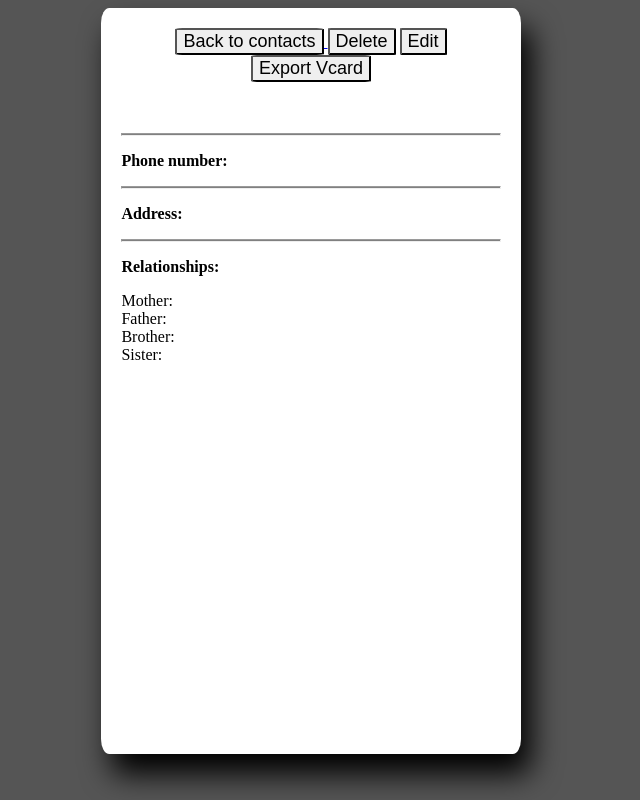
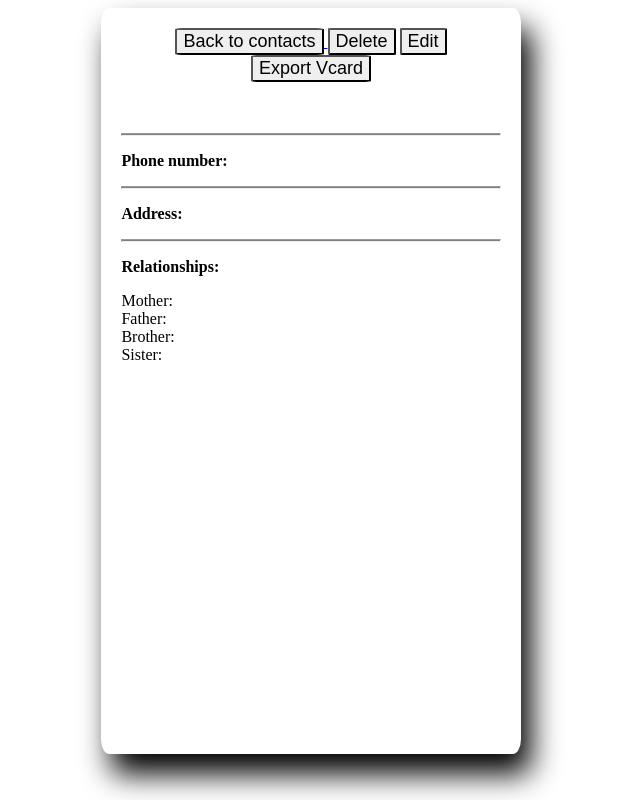
Before and after one commit to typow21/contact_manager, a website: page contactcard.html in a window 1280 px wide. Shown: the whole page, without its empty margins (329-969 px from the left). Drawn offline with Linux system fonts and the light colour scheme.

Commit message:
codepipeline test

```diff
--- a/contactcard.css
+++ b/contactcard.css
@@ -3,7 +3,7 @@ h1{
 }
 
 body{
-    background-color: rgb(85, 85, 85);
+    background-color: rgb(255, 255, 255);
 }
 
 div.card{
```
